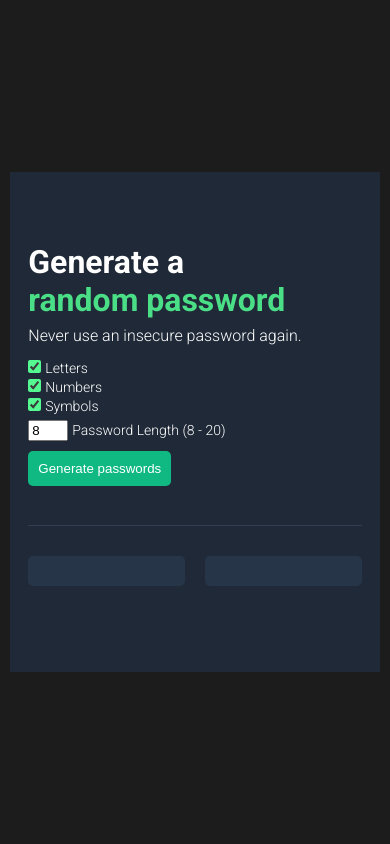
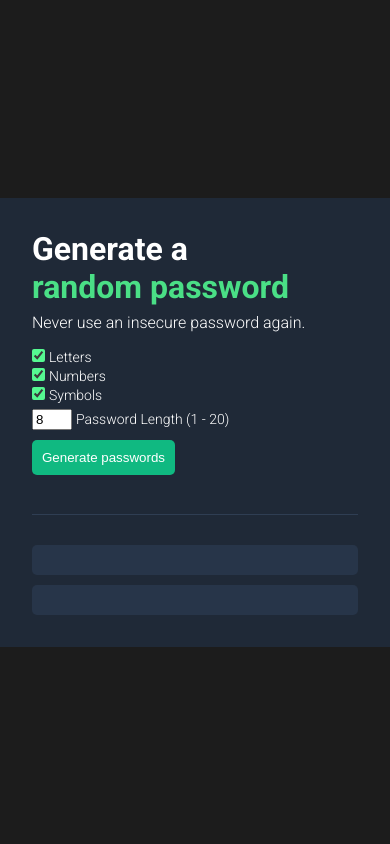
Before and after one commit to cnnsilveira/password-generator, a PHP site: page / in a window 390 px wide. Run offline with PHP 8.4, Linux system fonts and the light colour scheme.

Commit message:
final adjustments

```diff
--- a/css/style.css
+++ b/css/style.css
@@ -6,31 +6,24 @@
 }
 body {
     background: #1C1C1C;
-    display: flex;
-    justify-content: center;
-    align-items: center;
     font-family: 'Roboto', sans-serif;
     color: white;
     height: 100vh;
 }
-.content-box {
-    background: #1F2937;
-    width: 95%;
-    max-width: 500px;
-    height: 500px;
+main {
+    width: 100%;
+    height: 100%;
     display: flex;
     justify-content: center;
     align-items: center;
 }
-.main-container {
+.content-box {
+    padding: 2rem;
+    background: #1F2937;
     width: 90%;
     max-width: 400px;
 }
-.main-container > div:first-child {
-    height: 100px;
-}
 .title-wrap {
-    height: 150px;
     margin-bottom: 15px;
 }
 .title-wrap > h3 {
@@ -52,20 +45,23 @@ body {
 }
 .checkbox-wrap label,
 .length-wrap label,
-.error-wrap > span {
+.msg-wrap > span {
     font-weight: 300;
     font-size: 14px;
 }
 .length-wrap input {
     width: 32px;
 }
-.error-wrap {
+.msg-wrap {
     margin-top: 10px;
     padding-bottom: 10px;
     border-bottom: 1px solid #2F3E53;
 }
-.error-wrap span {
+.msg-wrap .error {
     color: rgb(202, 30, 30);
+}
+.msg-wrap .success {
+    color: #10B981;
 }
 #pw-btn {
     padding: 10px;
@@ -81,8 +77,7 @@ body {
 }
 .pw-wrap > div {
     margin: 30px 0 15px;
-    width: 47%;
-    max-width: 190px;
+    width: calc(50% - 5px);
     height: 30px;
     border-radius: 5px;
     background: #273549;
@@ -99,23 +94,37 @@ body {
     font-size: .9rem;
     font-weight: 300;
 }
+footer {
+    position: absolute;
+    bottom: 0;
+    width: 100dvw;
+    height: 40px;
+    display: flex;
+    justify-content: center;
+    align-items: center;
+}
+footer * {
+    color: #fff !important;
+    text-decoration: none;
+}
 
-@media screen and (max-width: 389px) {
+
+@media screen and (max-width: 500px) {
     .btn-wrap {
-        text-align: center;
+        margin: 10px 0;
     }
     .pw-wrap {
         flex-direction: column;
     }
     .pw-wrap > div {
         width: 100%;
-        max-width: none;
-        margin: 0 0 15px;
+        margin: 0;
     }
     .pw-wrap > div:first-child {
-        margin: 30px 0 5px;
+        margin: 30px 0 10px;
     }
 }
+/*
 @media screen and (max-width: 300px) {
     .main-container > div:first-child {
         height: 60px;
@@ -132,3 +141,4 @@ body {
         margin-top: 50px;
     }
 }
+*/
--- a/index.html
+++ b/index.html
@@ -7,8 +7,8 @@
         <link href="css/style.css" rel="stylesheet">
     </head>
     <body>
-        <div class="content-box">
-            <div class="main-container">
+        <main>
+            <div class="content-box">
                 <div class="title-wrap">
                     <h3>Generate a <br><span style="color: #4ADF86;">random password</span></h3>
                     <p>Never use an insecure password again.</p>
@@ -30,24 +30,21 @@
                     </div>
                     <div class="length-wrap">
                         <input type="number" min="1" max="20" value="8" name="length" id="length">
-                        <label for="length">Password Length (8 - 20)</label>
+                        <label for="length">Password Length (1 - 20)</label>
                     </div>
                     <div class="btn-wrap">
                         <button id="pw-btn" onclick="generatePw()">Generate passwords</button>
                     </div>
-                    <div class="error-wrap">
-                        <span id="error"></span><br>
+                    <div class="msg-wrap">
+                        <span id="msg"></span><br>
                     </div>
                     <div class="pw-wrap">
                         <div id="first-pw" class="pw-div" onclick="copyOnClick(firstPw)"></div>
                         <div id="second-pw" class="pw-div" onclick="copyOnClick(secondPw)"></div>
                     </div>
-                    <div class="last-wrap">
-                        <p class="copy-text"></p>
-                    </div>
                 </div>
             </div>
-        </div>
+        </main>
         <script src="js/main.js"></script>
     </body>
 </html>
--- a/js/main.js
+++ b/js/main.js
@@ -2,15 +2,14 @@ const letters = ["A","B","C","D","E","F","G","H","I","J","K","L","M","N","O","P"
 const numbers = ["0", "1", "2", "3", "4", "5", "6", "7", "8", "9"];
 const symbols = ["~","`","!","@","#","$","%","^","&","*","(",")","_","-","+","=","{","[","}","]",",","|",":",";","<",">",".","?","/"];
 
-const domLetters = document.querySelector("#letters");
-const domNumbers = document.querySelector("#numbers");
-const domSymbols = document.querySelector("#symbols");
+const domLetters = document.getElementById("letters");
+const domNumbers = document.getElementById("numbers");
+const domSymbols = document.getElementById("symbols");
 
-const firstPw  = document.querySelector("#first-pw");
-const secondPw = document.querySelector("#second-pw");
-const copyText = document.querySelector(".copy-text");
-const pwLength = document.querySelector("#length");
-const domError = document.querySelector("#error");
+const firstPw  = document.getElementById("first-pw");
+const secondPw = document.getElementById("second-pw");
+const pwLength = document.getElementById("length");
+const domMessage = document.getElementById("msg");
 
 function toggleCheck(condition, array, secondArray) {
     if (condition.checked) {
@@ -26,22 +25,23 @@ function randomizer(element, array) {
 
 function generatePw() {
     console.log(pwLength.value);
+    domMessage.textContent = "";
     firstPw.textContent  = "";
     secondPw.textContent = "";
-    copyText.textContent = "";
     firstPw.style = secondPw.style = "cursor: initial";
 
     if (!domLetters.checked && !domNumbers.checked && !domSymbols.checked) {
-        domError.textContent = "Your password must contain at least one type of character.";
+        domMessage.textContent = "Your password must contain at least one type of character.";
+        domMessage.classList.add('error');
 
-    } else if (pwLength.value < 8 || pwLength.value > 20) {
-        domError.textContent = "Enter a valid number for the password length (8 - 20).";
+    } else if (pwLength.value < 1 || pwLength.value > 20) {
+        domMessage.textContent = "Enter a valid number for the password length (8 - 20).";
+        domMessage.classList.add('error');
 
     } else {
-        domError.textContent = "";
-        firstPw.textContent  = "";
-        secondPw.textContent = "";
-
+        domMessage.classList.remove('error');
+        domMessage.classList.remove('success');
+        domMessage.textContent = "Choose a password and click it to copy!";
         let characters = [];
         characters = toggleCheck(domLetters, characters, letters);
         characters = toggleCheck(domNumbers, characters, numbers);
@@ -52,7 +52,6 @@ function generatePw() {
             randomizer(secondPw, characters);
         }
 
-        copyText.textContent = "Click to copy!";
         firstPw.style = secondPw.style = "cursor: pointer";
     }
 }
@@ -60,8 +59,9 @@ function generatePw() {
 function copyOnClick(element) {
     if (element.textContent.length != 0) {
         navigator.clipboard.writeText(element.textContent);
-        copyText.textContent = "Password copied successfully!";
     }
+    domMessage.textContent = "Password copied succefully!";
+    domMessage.classList.add('success');
 }
 
 /*
```
Also changed, not shown: README.md.
